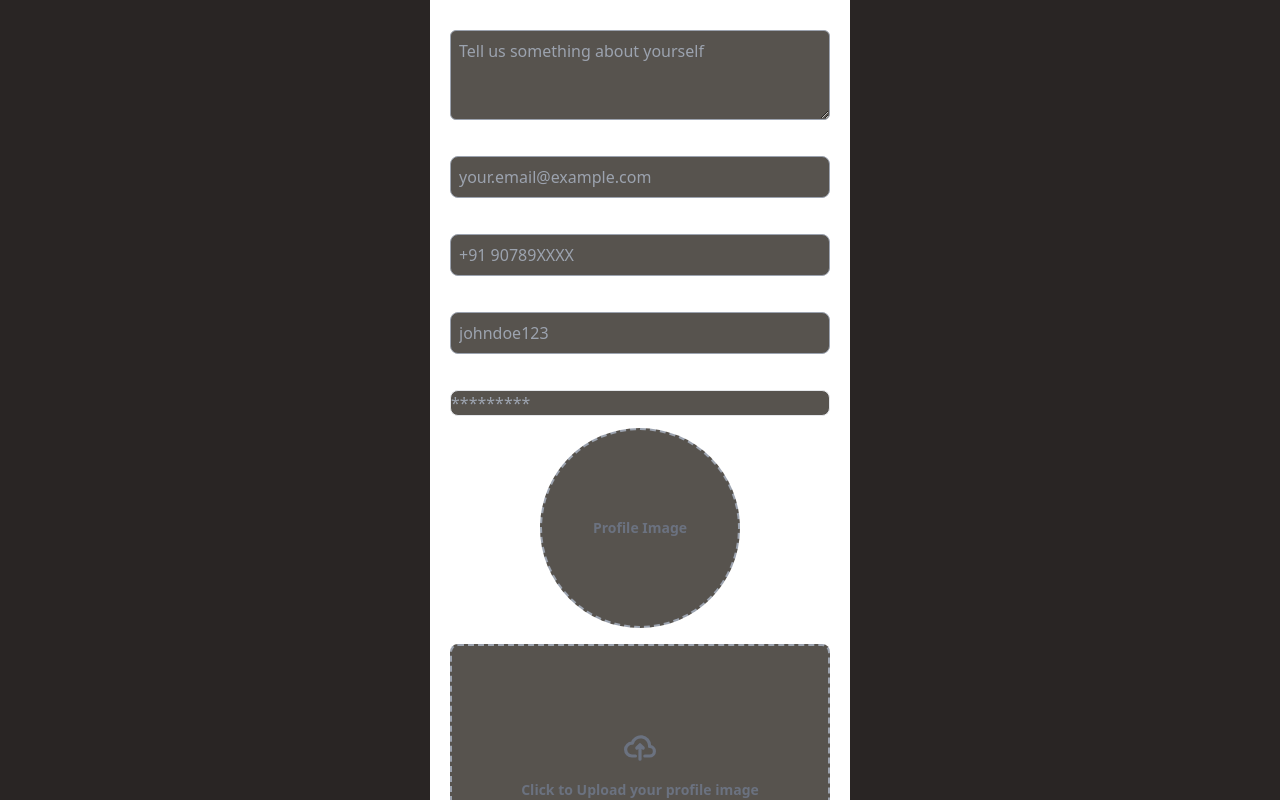
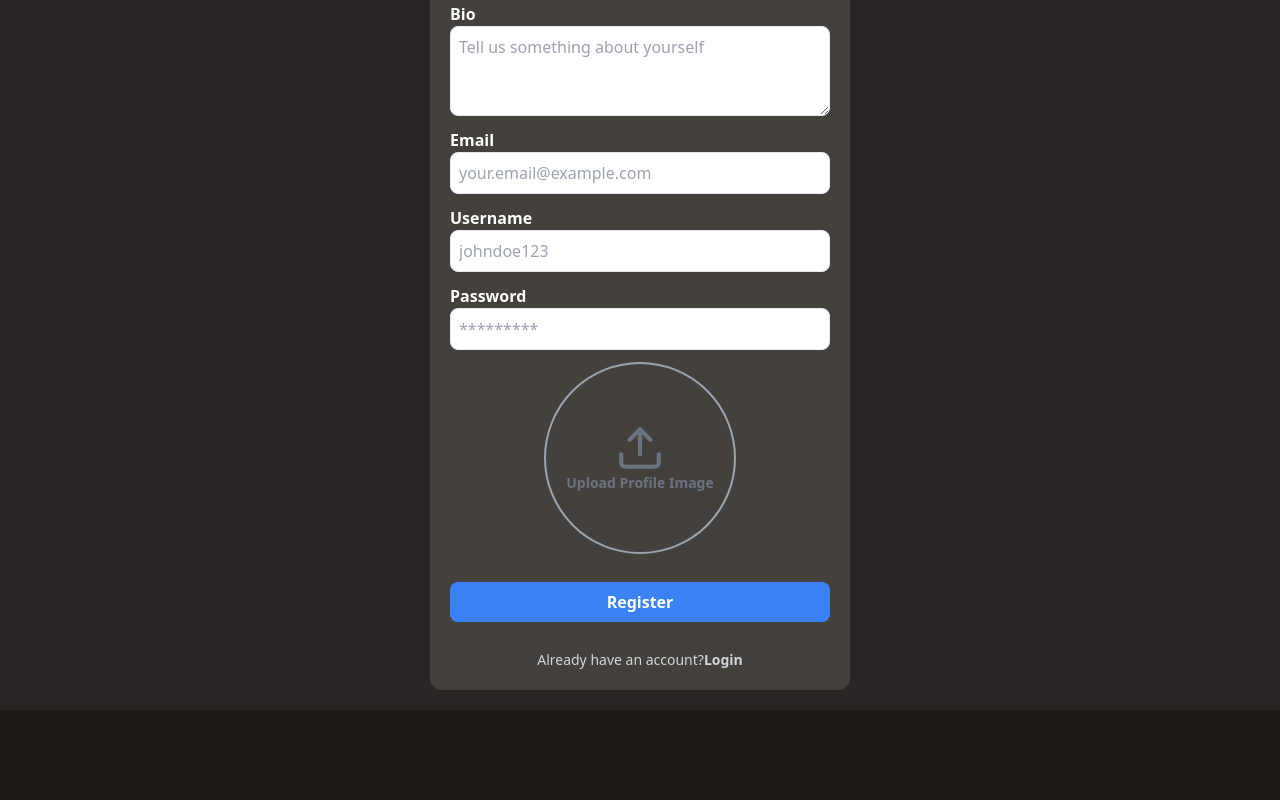
Before and after one commit to manjit-hub/Notorite, a React (Vite) app in the folder client/: page /signup in a window 1280 px wide. Shown: the part 240-1040 px from the top of the page. After the commit the page ends 950 px from the top, so only its background shows below. Built offline with nearby package versions, Linux system fonts and the light colour scheme.

Commit message:
Update Signup.jsx

```diff
--- a/client/src/pages/Signup.jsx
+++ b/client/src/pages/Signup.jsx
@@ -1,33 +1,34 @@
-import React, { useState } from "react";
-import { Link, useNavigate  } from "react-router-dom";
+import React, { useRef, useState } from "react";
+import { Link, useNavigate } from "react-router-dom";
 import axios from "axios";
 import 'react-toastify/dist/ReactToastify.css';
 import { ToastContainer, toast } from 'react-toastify';
 
 const Signup = () => {
   const [profilePreviewImage, setProfilePreviewImage] = useState("");
-  const [profileImage, setProfileImage] = useState("");
-  const [firstName, setFirstName] = useState("");
-  const [lastName, setLastName] = useState("");
-  const [userMobile, setUserMobile] = useState("");
-  const [userBio, setUserBio] = useState("");
-  const [userEmail, setUserEmail] = useState("");
-  const [userName, setUserName] = useState("");
-  const [userPassword, setUserPassword] = useState("");
+  const [userData, setUserData] = useState({
+    firstName: "",
+    lastName: "",
+    userBio: "",
+    userEmail: "",
+    userName: "",
+    userPassword: "",
+    profileImage:null
+  });
+  const formRef = useRef()
   const navigate = useNavigate();
 
   const registerUser = async (e) => {
-    try {
     e.preventDefault();
 
+    if (formRef.current.checkValidity() && profileImage instanceof File) {
+      try {
+
         const formData = new FormData();
-      formData.append("firstName", firstName);
-      formData.append("lastName", lastName);
-      formData.append("userBio", userBio);
-      formData.append("userEmail", userEmail);
-      formData.append("userMobile", userMobile);
-      formData.append("userName", userName);
-      formData.append("userPassword", userPassword);
+
+        Object.entries(userData).map(([key, value]) => {
+          formData.append(`${key}`, value)
+        });
         formData.append("profileImage", profileImage);
 
         const result = await axios.post(
@@ -37,10 +38,9 @@ const Signup = () => {
             headers: {
               "Content-Type": "multipart/form-data",
             },
-        },
+          }
         );
         toast.success("User Entry Saved in Database");
-      console.log("Data: ", result);
         setTimeout(() => {
           navigate("/login");
         }, 1000);
@@ -49,150 +49,136 @@ const Signup = () => {
         toast.error("Failed to Register User");
         console.log("Failed to Register User: ", error);
       }
+    } else {
+      // Show error message or highlight missing fields
+      formRef.current.reportValidity() ? toast.info("Please select profile image") : toast.error("Sign up form failed");
 
+    }
+  };
+
+  const handleInputChange = (e) => {
+    setUserData({ ...userData, [e.target.id]: e.target.value });
   };
 
   return (
-    <div className="pt-5 pb-5 bg-stone-800 flex w-full items-center justify-center bg-[#f3f4f6]">
-      <form className="flex h-full w-full max-w-[420px] flex-col rounded-xl bg-stone-700 gap-3 bg-white p-5 " onSubmit={registerUser}>
+    <div className="pt-5 pb-5 bg-stone-800 flex w-full items-center justify-center">
+      <form ref={formRef} className="flex h-full w-full max-w-[420px] flex-col rounded-xl bg-stone-700 gap-3 p-5" onSubmit={registerUser}>
         <h1 className="text-2xl font-black text-white">Register</h1>
-        <div className="flex items-start justify-center gap-4" >
-          <div className="flex flex-col items-start justify-center">
+
+        <div className="flex items-start justify-center gap-4">
+          <div className="flex flex-col">
             <label className="font-bold text-white" htmlFor="firstName">First Name</label>
             <input
               type="text"
               id="firstName"
-              name="firstName"
-              className="w-full rounded-lg border bg-stone-600 border-gray-400 p-2 focus:border-blue-500  focus:outline-none text-gray-200"
+              className="w-full rounded-lg border p-2 focus:border-blue-500 focus:outline-none"
               placeholder="John"
-              onChange={(e) => setFirstName(e.target.value)}
+              onChange={handleInputChange}
+              required
             />
           </div>
-          <div className="flex flex-col items-start justify-center">
+          <div className="flex flex-col">
             <label className="font-bold text-white" htmlFor="lastName">Last Name</label>
             <input
               type="text"
               id="lastName"
-              name="lastName"
-              className="w-full rounded-lg border bg-stone-600 border-gray-400 p-2 focus:border-blue-500  focus:outline-none text-gray-200"
+              className="w-full rounded-lg border p-2 focus:border-blue-500 focus:outline-none"
               placeholder="Doe"
-              onChange={(e) => setLastName(e.target.value)}
+              onChange={handleInputChange}
+              required
             />
           </div>
         </div>
-        <div className="flex flex-col items-start justify-center">
+
+        <div className="flex flex-col">
           <label className="font-bold text-white" htmlFor="userBio">Bio</label>
           <textarea
             id="userBio"
-            name="userBio"
             rows="3"
-            className="mt-1 w-full rounded-md border bg-stone-600 border-gray-400 p-2 focus:border-blue-500 focus:outline-none text-gray-200"
+            className="w-full rounded-lg border p-2 focus:border-blue-500 focus:outline-none"
             placeholder="Tell us something about yourself"
+            onChange={handleInputChange}
             required
-            onChange={(e) => setUserBio(e.target.value)}
           ></textarea>
+        </div>
 
-        </div>
-        <div className="flex flex-col items-start justify-center">
+        <div className="flex flex-col">
           <label className="font-bold text-white" htmlFor="userEmail">Email</label>
           <input
             type="email"
             id="userEmail"
-            name="userEmail"
-            className="w-full rounded-lg border bg-stone-600 border-gray-400 p-2 focus:border-blue-500  focus:outline-none text-gray-200"
+            className="w-full rounded-lg border p-2 focus:border-blue-500 focus:outline-none"
             placeholder="your.email@example.com"
-            onChange={(e) => setUserEmail(e.target.value)}
+            onChange={handleInputChange}
+            required
           />
         </div>
-        <div className="flex flex-col items-start justify-center">
-          <label className="font-bold text-white" htmlFor="userMobile">Mobile Number</label>
-          <input
-            type="number"
-            id="userMobile"
-            name="userMobile"
-            className="w-full rounded-lg border bg-stone-600 border-gray-400 p-2 focus:border-blue-500  focus:outline-none text-gray-200"
-            placeholder="+91 90789XXXX"
-            onChange={(e) => setUserMobile(e.target.value)}
-          />
-        </div>
-        <div className="flex flex-col items-start justify-center">
-          <label className="font-bold text-white" htmlFor="userName">UserName</label>
+
+        <div className="flex flex-col">
+          <label className="font-bold text-white" htmlFor="userName">Username</label>
           <input
             type="text"
             id="userName"
-            name="userName"
-            className="w-full rounded-lg border bg-stone-600 border-gray-400 p-2 focus:border-blue-500  focus:outline-none text-gray-200"
+            className="w-full rounded-lg border p-2 focus:border-blue-500 focus:outline-none"
             placeholder="johndoe123"
-            onChange={(e) => setUserName(e.target.value)}
+            onChange={handleInputChange}
+            required
           />
         </div>
-        <div className="flex flex-col items-start justify-center">
+
+        <div className="flex flex-col">
           <label className="font-bold text-white" htmlFor="userPassword">Password</label>
           <input
             type="password"
             id="userPassword"
-            name="userPassword"
-            className="w-full rounded-lg border bg-stone-600 border-gray-400p-2 focus:border-blue-500  focus:outline-none text-gray-200"
+            className="w-full rounded-lg border p-2 focus:border-blue-500 focus:outline-none"
             placeholder="*********"
-            onChange={(e) => setUserPassword(e.target.value)}
+            onChange={handleInputChange}
+            required
           />
         </div>
+
+        {/* Merged Profile Image Preview and Upload Area */}
         <div className="flex w-full flex-col items-center justify-center">
-          <div className="mb-4 grid h-[200px] w-[200px] bg-stone-600 border-gray-400 place-content-center overflow-hidden rounded-full border-2 border-dashed border-gray-300 bg-gray-50 text-2xl font-black">
-            {/* 200 x 200 */}
-            {profilePreviewImage == "" ? (
-              <p className="text-sm font-bold text-gray-500">Profile Image</p>
+          <label
+            htmlFor="profileImageUpload"
+            className="flex cursor-pointer flex-col items-center justify-center border-gray-400 border-2 rounded-full overflow-hidden w-48 h-48"
+          >
+            {profilePreviewImage ? (
+              <>
+                <img src={profilePreviewImage} alt="Profile Preview" className="w-full h-full object-cover" />
+              </>
             ) : (
-              <img src={profilePreviewImage} alt="" className="" />
+              <div className="flex flex-col items-center justify-center h-full text-gray-500">
+                <svg xmlns="http://www.w3.org/2000/svg" width="50" height="50" viewBox="0 0 24 24" fill="none" stroke="currentColor" stroke-width="2" stroke-linecap="round" stroke-linejoin="round" class="feather feather-upload">
+                  <path d="M21 15v4a2 2 0 0 1-2 2H5a2 2 0 0 1-2-2v-4" />
+                  <polyline points="17 8 12 3 7 8" />
+                  <line x1="12" y1="3" x2="12" y2="15" />
+                </svg>
+                <p className="text-sm font-semibold">Upload Profile Image</p>
+              </div>
+            )}
+            <input
+              type="file"
+              id="profileImageUpload"
+              className="hidden"
+              accept="image/*"
+              onChange={(e) => {
+                setProfilePreviewImage(URL.createObjectURL(e.target.files[0]));
+                handleInputChange(e)
+              }}
+            />
+          </label>
+          {profilePreviewImage && (
+            <label htmlFor="profileImageUpload" className="text-white mt-2 cursor-pointer"> Change </label>
           )}
         </div>
-          <label
-            htmlFor="dropzone-file"
-            className="flex h-64 w-full cursor-pointer bg-stone-600 border-gray-400 flex-col items-center justify-center rounded-lg border-2 border-dashed border-gray-300 bg-gray-50 hover:bg-stone-700"
-          >
-            <div className="flex flex-col items-center justify-center pb-6 pt-5">
-              <svg
-                className="mb-4 h-8 w-8 text-gray-500 "
-                aria-hidden="true"
-                xmlns="http://www.w3.org/2000/svg"
-                fill="none"
-                viewBox="0 0 20 16"
-              >
-                <path
-                  stroke="currentColor"
-                  strokeLinecap="round"
-                  strokeLinejoin="round"
-                  strokeWidth="2"
-                  d="M13 13h3a3 3 0 0 0 0-6h-.025A5.56 5.56 0 0 0 16 6.5 5.5 5.5 0 0 0 5.207 5.021C5.137 5.017 5.071 5 5 5a4 4 0 0 0 0 8h2.167M10 15V6m0 0L8 8m2-2 2 2 "
-                />
-              </svg>
-              <p className="mb-2 text-sm text-gray-500">
-                <span className="font-semibold">
-                  Click to Upload your profile image
-                </span>
-              </p>
-              <input
-                type="file"
-                placeholder="File"
-                accept="application/png"
-                required
-                id="dropzone-file"
-                onChange={(e) => {
-                  setProfilePreviewImage(
-                    URL.createObjectURL(e.target.files[0]),
-                  );
-                  setProfileImage(e.target.files[0]);
-                }}
-                className="hidden"
-              />
-            </div>
-          </label>
-        </div>
-        <button className="rounded-lg bg-blue-500 px-5 py-2 font-bold text-white hover:bg-blue-600">
+
+        <button className="mt-4 rounded-lg bg-blue-500 px-5 py-2 font-bold text-white hover:bg-blue-600">
           Register
         </button>
-        <div className="text-sm text-gray-300">
-          Already have an account?{" "}
+        <div className="mt-4 text-sm text-gray-300 text-center">
+          Already have an account?
           <Link to="/login" className="font-bold text-gray-300 hover:underline">
             Login
           </Link>
```
Lines whose indentation alone changed are shown as unchanged.
